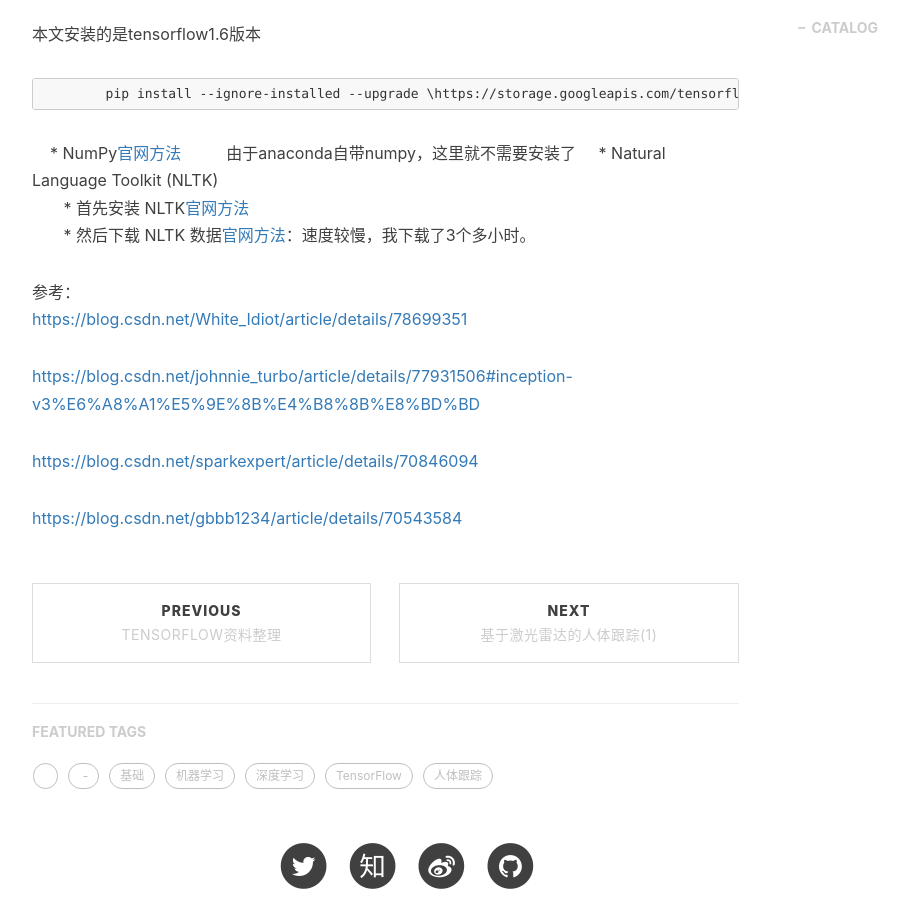
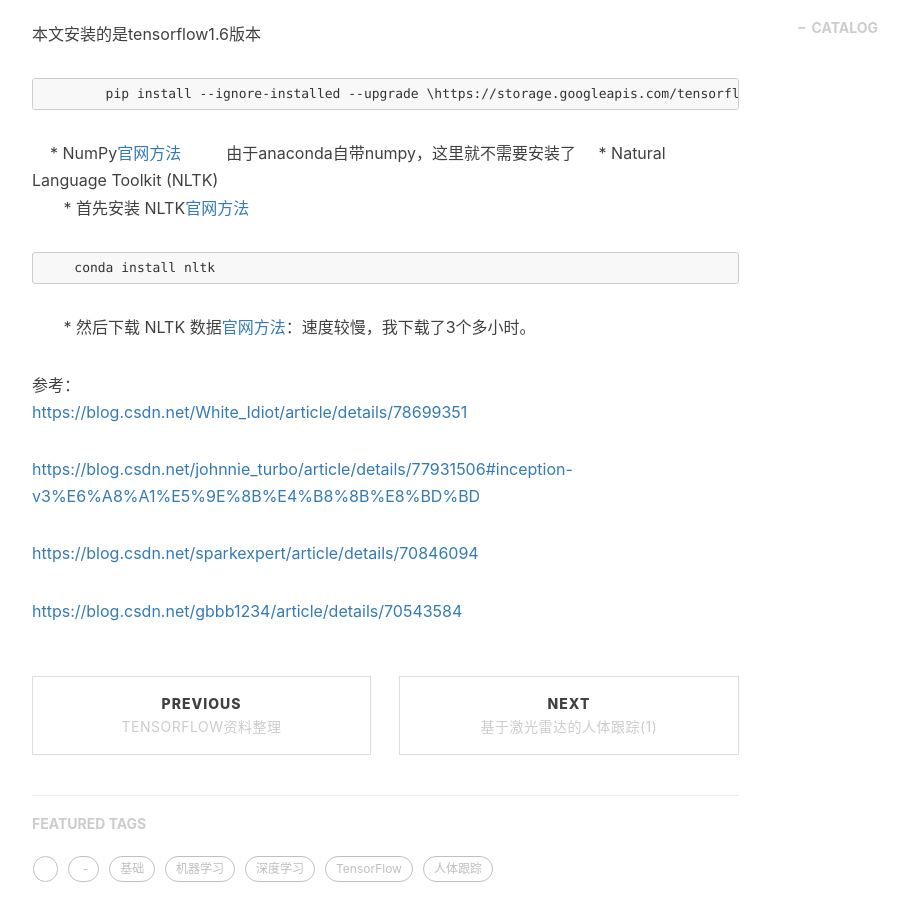
Before and after one commit to duhuazhen/duhuazhen.github.io, a Jekyll site: the page built from _posts/2017-4-1-im2txt.markdown, in a window 1280 px wide and 900 px high, scrolled down 1461 px. Shown: the whole window, without its empty margins (233-1142 px from the left). Built offline with Jekyll 4.4.1, drawn with Linux system fonts in a browser that asks for light colours; nearby versions of some CDN libraries; comment, search, counter and statistics services are not loaded.

Commit message:
Update 2017-4-1-im2txt.markdown

````diff
--- a/_posts/2017-4-1-im2txt.markdown
+++ b/_posts/2017-4-1-im2txt.markdown
@@ -47,6 +47,9 @@ git clone https://github.com/tensorflow/models.git
         由于anaconda自带numpy，这里就不需要安装了
      * Natural Language Toolkit (NLTK)
         * 首先安装 NLTK[官网方法](http://www.nltk.org/install.html)
+```pyhon
+    conda install nltk
+```
         * 然后下载 NLTK 数据[官网方法](http://www.nltk.org/data.html)：速度较慢，我下载了3个多小时。
 
 
````
